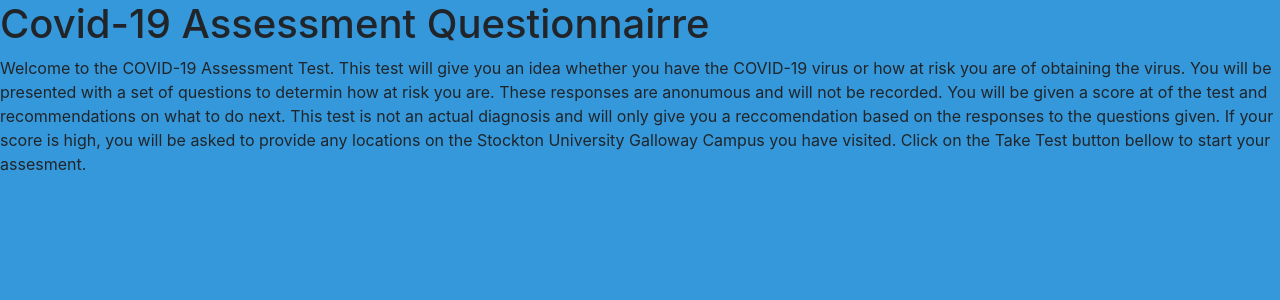
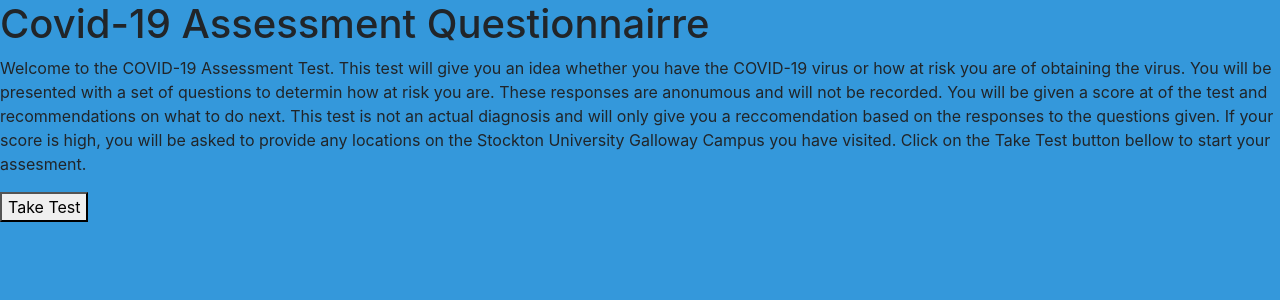
Before and after one commit to Jcollier722/CHM, a Flask app: template templates/about.html in a window 1280 px wide. Shown: the part 56-356 px from the top of the page. Run offline with Flask 2, Linux system fonts and the light colour scheme; the template is opened without the code that fills it, so the values that code supplies are empty; some libraries are stand-ins or nearby versions.

Commit message:
i added a button

```diff
--- a/templates/about.html
+++ b/templates/about.html
@@ -49,6 +49,7 @@
 		</p>
 	</div>
     </div>
+<a  href= "test.html"><button> Take Test</button></a>
 </body>
 
 </html>
```
